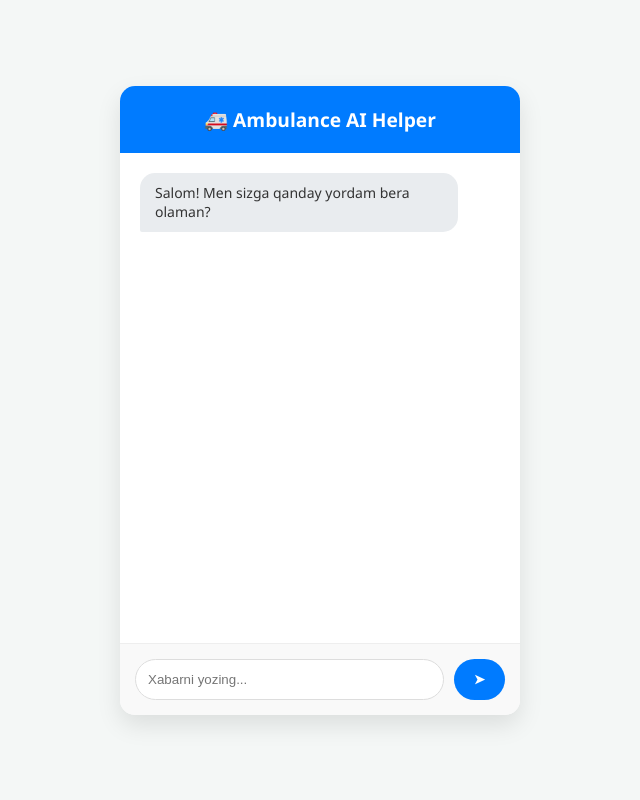
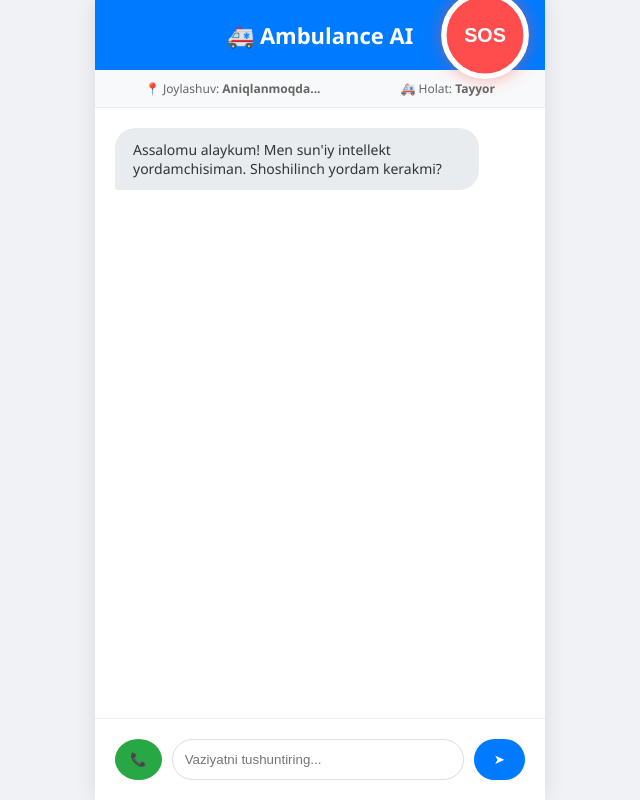
Before and after one commit to zilolaegamberganova/My_ambulance-app-in-Python-and-Java., a Flask app: page / in a window 1280 px wide. Shown: the whole page, without its empty margins (320-960 px from the left). Run offline with Flask 3, Linux system fonts and the light colour scheme.

Commit message:
Update MY_index.html

```diff
--- a/templates/MY_index.html
+++ b/templates/MY_index.html
@@ -3,72 +3,91 @@
 <head>
     <meta charset="UTF-8">
     <meta name="viewport" content="width=device-width, initial-scale=1.0">
-    <title>Ambulance AI Dashboard</title>
+    <title>Ambulance AI - SOS Center</title>
     <style>
-        /* Zamonaviy dizayn uslubi */
-        body { font-family: 'Segoe UI', Tahoma, Geneva, Verdana, sans-serif; background-color: #f4f7f6; margin: 0; display: flex; justify-content: center; align-items: center; height: 100vh; }
-        .chat-container { width: 90%; max-width: 400px; background: white; border-radius: 15px; box-shadow: 0 10px 25px rgba(0,0,0,0.1); overflow: hidden; display: flex; flex-direction: column; }
-        .chat-header { background: #007bff; color: white; padding: 20px; text-align: center; font-size: 1.2em; font-weight: bold; }
+        :root { --sos-red: #ff4d4d; --main-blue: #007bff; }
+        body { font-family: 'Segoe UI', sans-serif; background-color: #f0f2f5; margin: 0; display: flex; flex-direction: column; align-items: center; height: 100vh; }
 
-        /* Chat oynasi dizayni */
-        #chat-box { height: 450px; padding: 20px; overflow-y: auto; display: flex; flex-direction: column; gap: 10px; background: #ffffff; }
-        .message { padding: 10px 15px; border-radius: 15px; max-width: 80%; font-size: 14px; line-height: 1.4; }
-        .user-msg { align-self: flex-end; background: #007bff; color: white; border-bottom-right-radius: 2px; }
-        .bot-msg { align-self: flex-start; background: #e9ecef; color: #333; border-bottom-left-radius: 2px; }
+        /* Dashboard qismi */
+        .container { width: 100%; max-width: 450px; background: white; height: 100vh; display: flex; flex-direction: column; box-shadow: 0 0 20px rgba(0,0,0,0.1); }
+        .header { background: var(--main-blue); color: white; padding: 20px; text-align: center; font-size: 22px; font-weight: bold; position: relative; }
 
-        /* Kirish qismi */
-        .input-area { display: flex; padding: 15px; border-top: 1px solid #eee; background: #f9f9f9; }
-        input { flex: 1; border: 1px solid #ddd; padding: 12px; border-radius: 25px; outline: none; transition: 0.3s; }
-        input:focus { border-color: #007bff; }
-        button { background: #007bff; color: white; border: none; padding: 10px 20px; margin-left: 10px; border-radius: 25px; cursor: pointer; font-weight: bold; transition: 0.3s; }
-        button:hover { background: #0056b3; }
+        /* SOS Tugmasi */
+        .sos-btn { background: var(--sos-red); color: white; border: 5px solid white; border-radius: 50%; width: 80px; height: 80px; font-weight: bold; font-size: 18px; cursor: pointer; position: absolute; right: 20px; top: 50%; transform: translateY(-50%); box-shadow: 0 0 15px rgba(255, 77, 77, 0.5); animation: pulse 1.5s infinite; }
+        @keyframes pulse { 0% { transform: translateY(-50%) scale(1); } 50% { transform: translateY(-50%) scale(1.1); } 100% { transform: translateY(-50%) scale(1); } }
+
+        /* Status Paneli */
+        .status-bar { display: flex; justify-content: space-around; padding: 10px; background: #f8f9fa; border-bottom: 1px solid #eee; font-size: 12px; }
+        .status-item { text-align: center; color: #666; }
+
+        /* Chat maydoni */
+        #chat-box { flex: 1; padding: 20px; overflow-y: auto; display: flex; flex-direction: column; gap: 15px; }
+        .msg { padding: 12px 18px; border-radius: 20px; max-width: 80%; font-size: 14px; position: relative; }
+        .user { align-self: flex-end; background: var(--main-blue); color: white; border-bottom-right-radius: 2px; }
+        .bot { align-self: flex-start; background: #e9ecef; color: #333; border-bottom-left-radius: 2px; }
+
+        /* Pastki qism */
+        .input-area { padding: 20px; display: flex; gap: 10px; background: white; border-top: 1px solid #eee; }
+        input { flex: 1; border: 1px solid #ddd; padding: 12px; border-radius: 25px; outline: none; }
+        .call-btn { background: #28a745; color: white; border: none; padding: 10px 15px; border-radius: 50%; cursor: pointer; }
     </style>
 </head>
 <body>
 
-<div class="chat-container">
-    <div class="chat-header">🚑 Ambulance AI Helper</div>
+<div class="container">
+    <div class="header">
+        🚑 Ambulance AI
+        <button class="sos-btn" onclick="triggerSOS()">SOS</button>
+    </div>
+
+    <div class="status-bar">
+        <div class="status-item">📍 Joylashuv: <b id="location">Aniqlanmoqda...</b></div>
+        <div class="status-item">🚑 Holat: <b>Tayyor</b></div>
+    </div>
+
     <div id="chat-box">
-        <div class="message bot-msg">Salom! Men sizga qanday yordam bera olaman?</div>
+        <div class="msg bot">Assalomu alaykum! Men sun'iy intellekt yordamchisiman. Shoshilinch yordam kerakmi?</div>
     </div>
+
     <div class="input-area">
-        <input type="text" id="user-input" placeholder="Xabarni yozing..." onkeypress="handleKey(event)">
-        <button onclick="sendMessage()">➤</button>
+        <button class="call-btn" onclick="window.location.href='tel:103'">📞</button>
+        <input type="text" id="user-input" placeholder="Vaziyatni tushuntiring..." onkeypress="if(event.keyCode==13) sendMessage()">
+        <button onclick="sendMessage()" style="background:var(--main-blue); color:white; border:none; padding:10px 20px; border-radius:25px; cursor:pointer;">➤</button>
     </div>
 </div>
 
 <script>
-    // Enter tugmasini bossa ham yuboradigan qilish
-    function handleKey(e) {
-        if (e.keyCode === 13) sendMessage();
+    // GPS joylashuvni aniqlash
+    if (navigator.geolocation) {
+        navigator.geolocation.getCurrentPosition(position => {
+            document.getElementById('location').innerText = "Aniqlandi";
+        });
+    }
+
+    function triggerSOS() {
+        alert("⚠️ SOS SIGNAL YUBORILDI! Eng yaqin tez yordam va qutqaruvchilarga xabar berildi.");
+        let chatBox = document.getElementById("chat-box");
+        chatBox.innerHTML += `<div class="msg bot" style="background:#ffebee; color:red; border:1px solid red;"><b>DIQQAT:</b> SOS signal qabul qilindi. Koordinatalaringiz markazga yuborildi. Iltimos, aloqada qoling!</div>`;
     }
 
     async function sendMessage() {
         let input = document.getElementById("user-input");
         let chatBox = document.getElementById("chat-box");
-        let message = input.value.trim();
+        if(!input.value.trim()) return;
 
-        if (message === "") return;
-
-        // Foydalanuvchi xabarini qo'shish
-        chatBox.innerHTML += `<div class="message user-msg">${message}</div>`;
+        chatBox.innerHTML += `<div class="msg user">${input.value}</div>`;
+        let text = input.value;
         input.value = "";
         chatBox.scrollTop = chatBox.scrollHeight;
 
-        try {
         let response = await fetch('/chat', {
             method: 'POST',
             headers: {'Content-Type': 'application/json'},
-                body: JSON.stringify({message: message})
+            body: JSON.stringify({message: text})
         });
         let data = await response.json();
-
-            // Robot javobini qo'shish
-            chatBox.innerHTML += `<div class="message bot-msg">${data.reply}</div>`;
+        chatBox.innerHTML += `<div class="msg bot">${data.reply}</div>`;
         chatBox.scrollTop = chatBox.scrollHeight;
-        } catch (error) {
-            chatBox.innerHTML += `<div class="message bot-msg" style="color:red;">Xatolik: Serverga ulanib bo'lmadi.</div>`;
-        }
     }
 </script>
 
```
Lines whose indentation alone changed are shown as unchanged.
